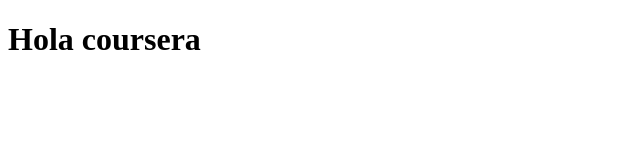
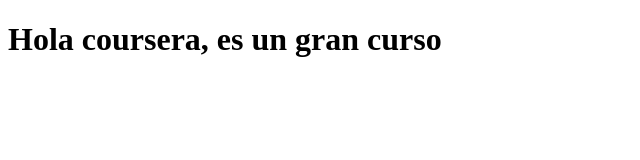
Before and after one commit to alvgonzgar/coursera-test1, a plain HTML site: page site/index.html in a window 1280 px wide. Shown: the whole page, without its empty margins (0-640 px from the left). Drawn offline with Linux system fonts and the light colour scheme.

Commit message:
Segundo commit

```diff
--- a/site/index.html
+++ b/site/index.html
@@ -4,6 +4,6 @@
 	<title>Hola coursera</title>
 </head>
 <body>
-	<h1>Hola coursera</h1>
+	<h1>Hola coursera, es un gran curso</h1>
 </body>
 </html>
```
